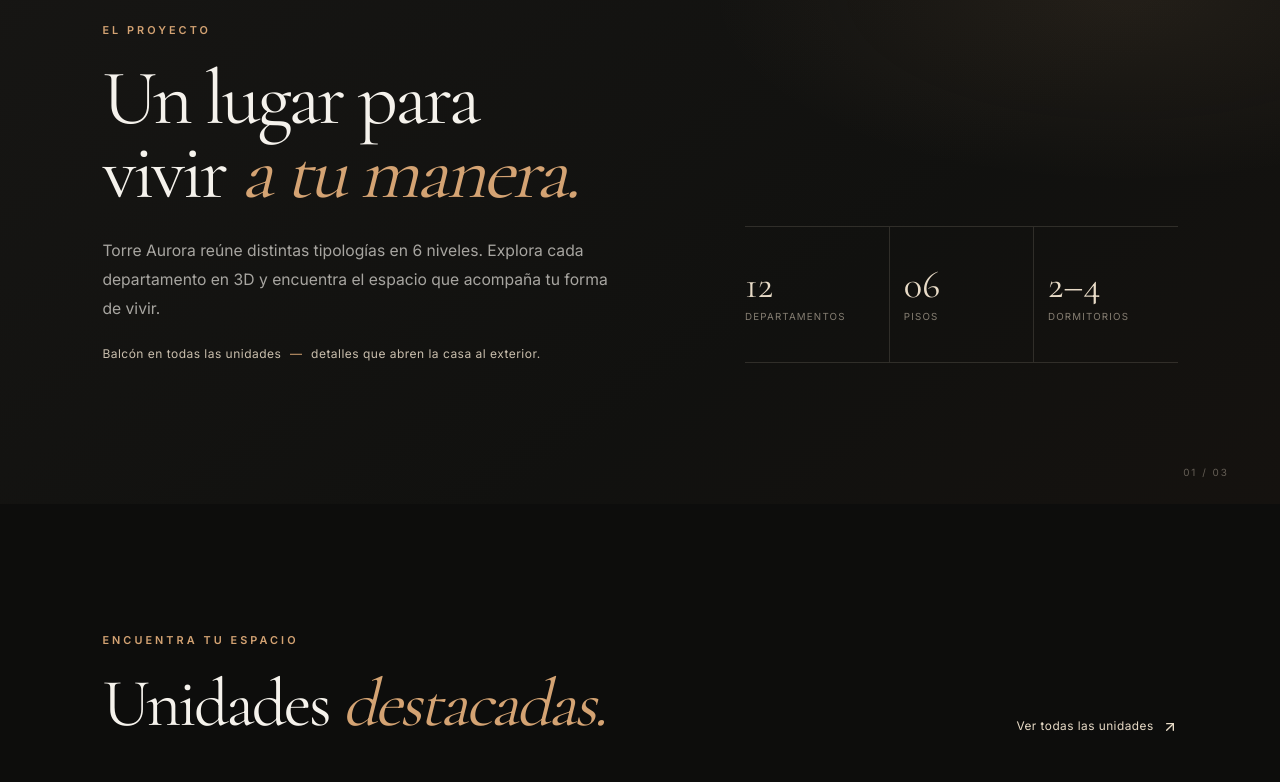
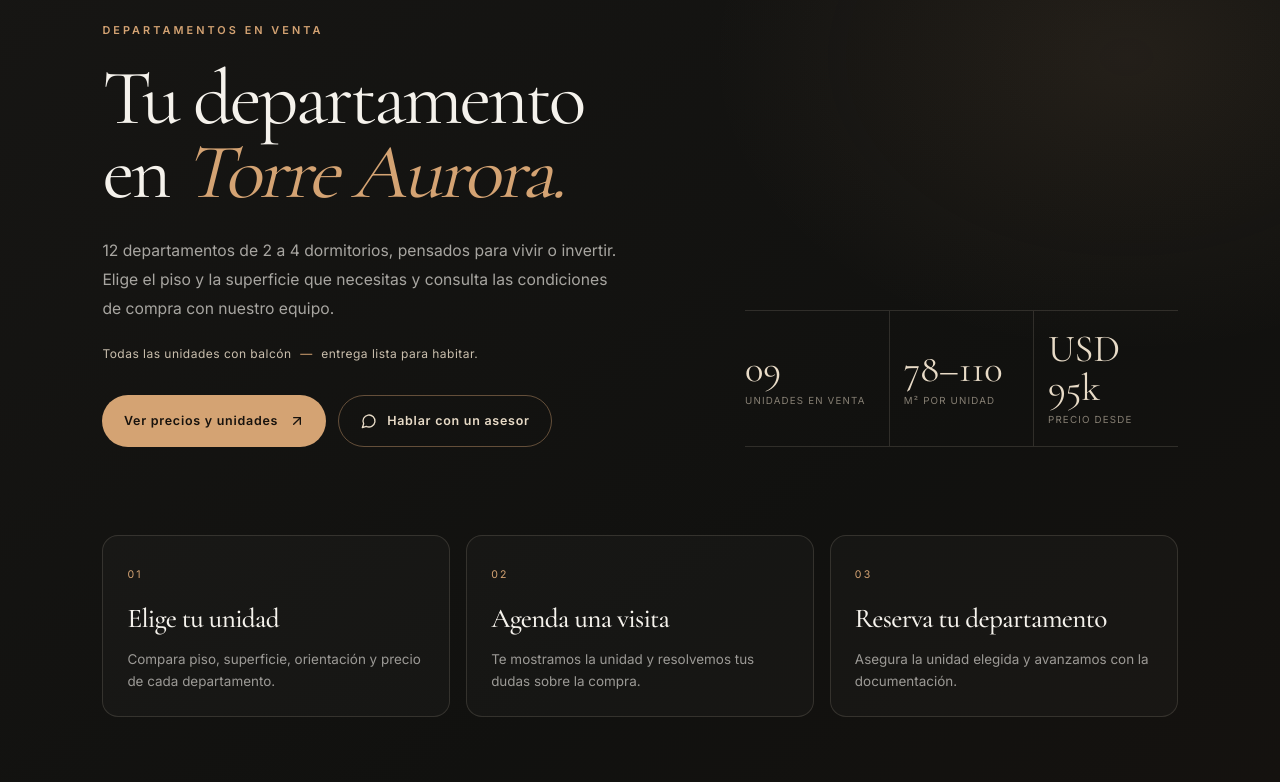
Before and after one commit to yisus-98q/torre-aurora, a Next.js app: page / in a window 1280 px wide. Shown: the part 920-1702 px from the top of the page. Built offline with nearby package versions, Linux system fonts and the light colour scheme.

Commit message:
Rewrite home content as apartment sales copy

```diff
--- a/app/globals.css
+++ b/app/globals.css
@@ -1702,3 +1702,55 @@ select {
     animation: none !important;
   }
 }
+
+/* Sección de venta */
+.project-story-actions {
+  display: flex;
+  flex-wrap: wrap;
+  gap: 0.75rem;
+  margin-top: 2rem;
+}
+
+.sales-steps {
+  display: grid;
+  grid-template-columns: repeat(3, minmax(0, 1fr));
+  gap: 1rem;
+  width: min(100%, 84rem);
+  margin: clamp(3.5rem, 7vw, 5.5rem) auto 0;
+  padding: 0;
+  list-style: none;
+}
+
+.sales-steps li {
+  padding: 1.5rem;
+  border: 1px solid var(--aurora-line);
+  border-radius: 1rem;
+  background: rgba(255, 255, 255, 0.025);
+}
+
+.sales-steps span {
+  color: var(--aurora-gold);
+  font-size: 0.66rem;
+  letter-spacing: 0.22em;
+}
+
+.sales-steps h3 {
+  margin: 0.9rem 0 0;
+  color: #f5f2ec;
+  font-family: var(--font-display);
+  font-size: 1.7rem;
+  font-weight: 500;
+}
+
+.sales-steps p {
+  margin: 0.5rem 0 0;
+  color: rgba(245, 242, 236, 0.6);
+  font-size: 0.84rem;
+  line-height: 1.65;
+}
+
+@media (max-width: 860px) {
+  .sales-steps {
+    grid-template-columns: 1fr;
+  }
+}
--- a/app/layout.tsx
+++ b/app/layout.tsx
@@ -3,7 +3,7 @@ import "./globals.css";
 
 export const metadata: Metadata = {
   title: "Torre Aurora | Un hogar para vivir a tu manera",
-  description: "Explora Torre Aurora en 3D y descubre departamentos de 2 a 4 dormitorios con balcón.",
+  description: "Departamentos en venta en Torre Aurora: unidades de 2 a 4 dormitorios con balcón. Consulta precios y disponibilidad.",
 };
 
 export default function RootLayout({ children }: { children: React.ReactNode }) {
--- a/components/ui/FeaturedUnits.tsx
+++ b/components/ui/FeaturedUnits.tsx
@@ -11,7 +11,7 @@ export default function FeaturedUnits() {
       <div className="featured-units-inner">
         <div className="featured-units-heading">
           <div>
-            <p className="eyebrow">Encuentra tu espacio</p>
+            <p className="eyebrow">Disponibles para la venta</p>
             <h2 id="featured-units-title">Unidades <em>destacadas.</em></h2>
           </div>
           <Link className="text-link featured-all-link" href="/disponibles">
@@ -66,8 +66,8 @@ export default function FeaturedUnits() {
         </div>
 
         <div className="featured-units-cta">
-          <p>¿Buscas algo diferente? Hay más espacios por descubrir.</p>
-          <Link className="btn-outline" href="/disponibles">Explorar disponibilidad</Link>
+          <p>¿Buscas otro piso o superficie? Mira todas las unidades en venta.</p>
+          <Link className="btn-outline" href="/disponibles">Ver todas las unidades en venta</Link>
         </div>
       </div>
     </section>
--- a/components/ui/ProjectStory.tsx
+++ b/components/ui/ProjectStory.tsx
@@ -1,14 +1,24 @@
+import Link from "next/link";
+import { ArrowUpRight, MessageCircle } from "lucide-react";
 import { DEPARTAMENTOS } from "@/lib/departamentos";
 
-const floors = Math.max(...DEPARTAMENTOS.map((unit) => unit.piso));
-const bedrooms = DEPARTAMENTOS.map((unit) => unit.dormitorios);
-const bedroomRange = `${Math.min(...bedrooms)}–${Math.max(...bedrooms)}`;
+const disponibles = DEPARTAMENTOS.filter((unit) => unit.estado === "disponible");
+const enVenta = disponibles.length > 0 ? disponibles : DEPARTAMENTOS;
+const precioDesde = Math.min(...enVenta.map((unit) => unit.precio));
+const moneda = enVenta[0]?.moneda ?? "USD";
+const superficies = DEPARTAMENTOS.map((unit) => unit.m2);
 const hasBalconEverywhere = DEPARTAMENTOS.every((unit) => unit.balcon);
 
 const highlights = [
-  { value: String(DEPARTAMENTOS.length).padStart(2, "0"), label: "departamentos" },
-  { value: String(floors).padStart(2, "0"), label: "pisos" },
-  { value: bedroomRange, label: "dormitorios" },
+  { value: String(disponibles.length).padStart(2, "0"), label: "unidades en venta" },
+  { value: `${Math.min(...superficies)}–${Math.max(...superficies)}`, label: "m² por unidad" },
+  { value: `${moneda} ${Math.round(precioDesde / 1000)}k`, label: "precio desde" },
+];
+
+const pasos = [
+  { titulo: "Elige tu unidad", texto: "Compara piso, superficie, orientación y precio de cada departamento." },
+  { titulo: "Agenda una visita", texto: "Te mostramos la unidad y resolvemos tus dudas sobre la compra." },
+  { titulo: "Reserva tu departamento", texto: "Asegura la unidad elegida y avanzamos con la documentación." },
 ];
 
 export default function ProjectStory() {
@@ -16,22 +26,36 @@ export default function ProjectStory() {
     <section id="proyecto" className="project-story" aria-labelledby="project-story-title">
       <div className="project-story-inner">
         <div className="project-story-copy">
-          <p className="eyebrow">El proyecto</p>
+          <p className="eyebrow">Departamentos en venta</p>
           <h2 id="project-story-title">
-            Un lugar para vivir <em>a tu manera.</em>
+            Tu departamento en <em>Torre Aurora.</em>
           </h2>
           <p className="project-story-description">
-            Torre Aurora reúne distintas tipologías en {floors} niveles. Explora cada
-            departamento en 3D y encuentra el espacio que acompaña tu forma de vivir.
+            {DEPARTAMENTOS.length} departamentos de {Math.min(...DEPARTAMENTOS.map((unit) => unit.dormitorios))} a{" "}
+            {Math.max(...DEPARTAMENTOS.map((unit) => unit.dormitorios))} dormitorios, pensados para vivir o invertir.
+            Elige el piso y la superficie que necesitas y consulta las condiciones de compra con nuestro equipo.
           </p>
           {hasBalconEverywhere && (
             <p className="project-story-note">
-              Balcón en todas las unidades <span aria-hidden="true">—</span> detalles que abren la casa al exterior.
+              Todas las unidades con balcón <span aria-hidden="true">—</span> entrega lista para habitar.
             </p>
           )}
+          <div className="project-story-actions">
+            <Link className="btn-primary" href="/disponibles">
+              Ver precios y unidades <ArrowUpRight size={16} aria-hidden="true" />
+            </Link>
+            <a
+              className="btn-outline"
+              href={`https://wa.me/5491100000000?text=${encodeURIComponent("Hola, quiero información para comprar un departamento en Torre Aurora.")}`}
+              target="_blank"
+              rel="noopener noreferrer"
+            >
+              <MessageCircle size={16} aria-hidden="true" /> Hablar con un asesor
+            </a>
+          </div>
         </div>
 
-        <dl className="project-highlights" aria-label="Datos del proyecto">
+        <dl className="project-highlights" aria-label="Datos de venta">
           {highlights.map((highlight) => (
             <div className="project-highlight" key={highlight.label}>
               <dt>{highlight.label}</dt>
@@ -40,7 +64,16 @@ export default function ProjectStory() {
           ))}
         </dl>
       </div>
-      <div className="project-story-index" aria-hidden="true">01 / 03</div>
+
+      <ol className="sales-steps" aria-label="Cómo comprar">
+        {pasos.map((paso, indice) => (
+          <li key={paso.titulo}>
+            <span aria-hidden="true">{String(indice + 1).padStart(2, "0")}</span>
+            <h3>{paso.titulo}</h3>
+            <p>{paso.texto}</p>
+          </li>
+        ))}
+      </ol>
     </section>
   );
 }
```
